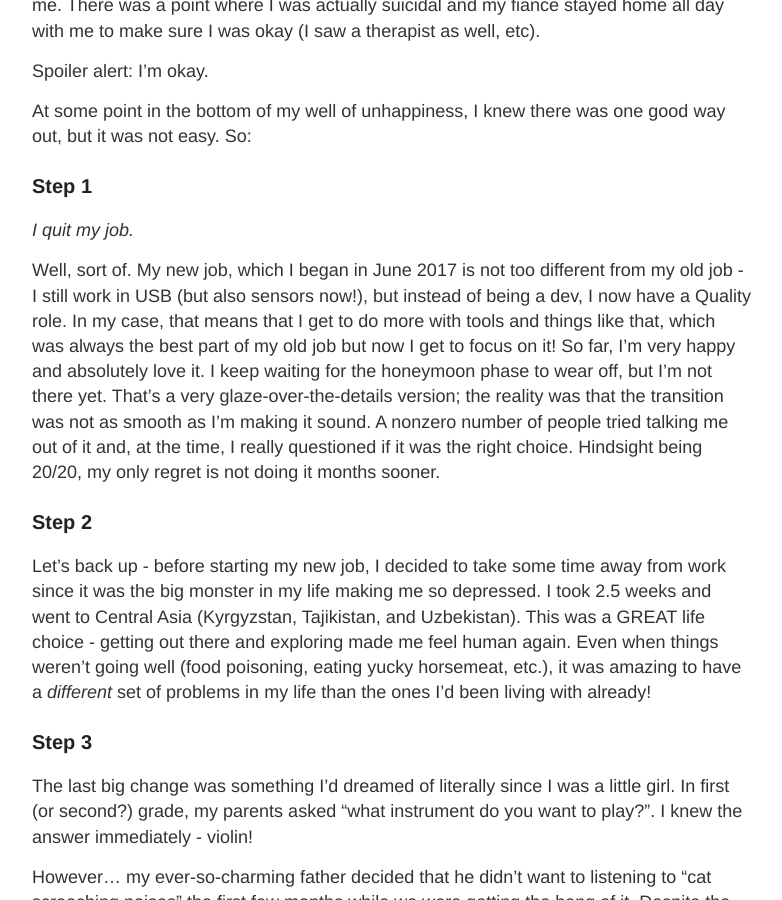
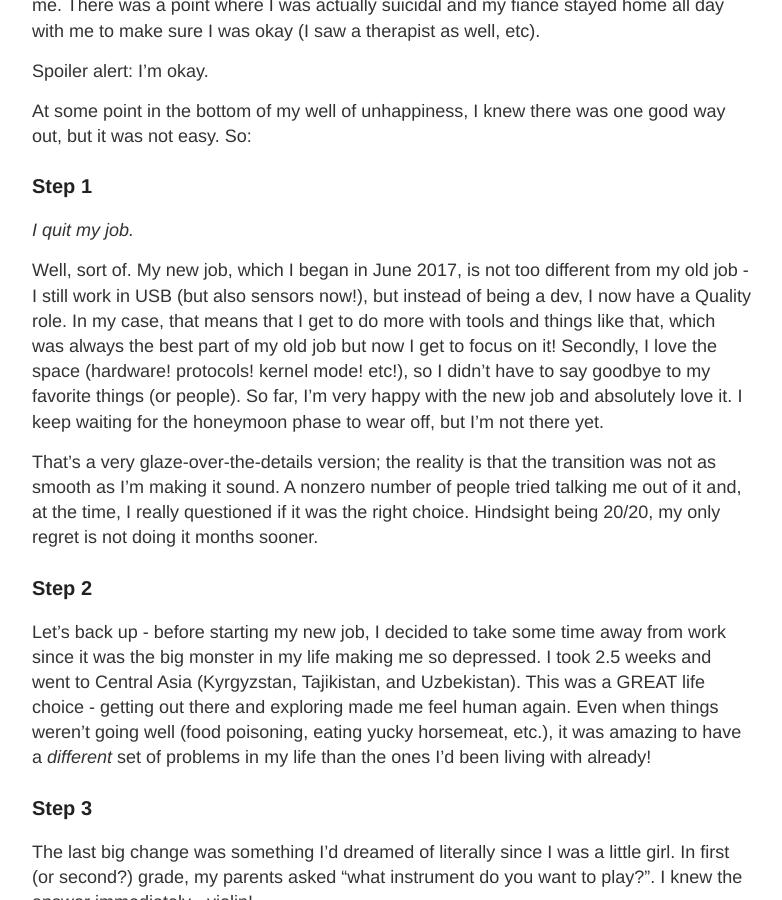
Before and after one commit to mrb113/mrb113.github.io, a Jekyll site: the page built from _posts/2017-9-19-Something-New.md, in a window 1280 px wide and 900 px high, scrolled down 440 px. Shown: the whole window, without its empty margins (248-1030 px from the left). Built offline with Jekyll 4.4.1, drawn with Linux system fonts in a browser that asks for light colours; comment, search, counter and statistics services are not loaded.

Commit message:
add things and stuff.

```diff
--- a/_posts/2017-9-19-Something-New.md
+++ b/_posts/2017-9-19-Something-New.md
@@ -18,9 +18,10 @@ At some point in the bottom of my well of unhappiness, I knew there was one good
 
 *I quit my job.*
 
-Well, sort of. My new job, which I began in June 2017 is not too different from my old job - I still work in USB (but also sensors now!), but instead of being a dev, I now have a Quality role. In my case, that means that I get to do more with tools and things like that, which was always the best part of my old job but now I get to focus on it!
-So far, I'm very happy and absolutely love it. I keep waiting for the honeymoon phase to wear off, but I'm not there yet.
-That's a very glaze-over-the-details version; the reality was that the transition was not as smooth as I'm making it sound. A nonzero number of people tried talking me out of it and, at the time, I really questioned if it was the right choice. Hindsight being 20/20, my only regret is not doing it months sooner.
+Well, sort of. My new job, which I began in June 2017, is not too different from my old job - I still work in USB (but also sensors now!), but instead of being a dev, I now have a Quality role. In my case, that means that I get to do more with tools and things like that, which was always the best part of my old job but now I get to focus on it! Secondly, I love the space (hardware! protocols! kernel mode! etc!), so I didn't have to say goodbye to my favorite things (or people).
+So far, I'm very happy with the new job and absolutely love it. I keep waiting for the honeymoon phase to wear off, but I'm not there yet.
+
+That's a very glaze-over-the-details version; the reality is that the transition was not as smooth as I'm making it sound. A nonzero number of people tried talking me out of it and, at the time, I really questioned if it was the right choice. Hindsight being 20/20, my only regret is not doing it months sooner.
 
 ### Step 2
 Let's back up - before starting my new job, I decided to take some time away from work since it was the big monster in my life making me so depressed. I took 2.5 weeks and went to Central Asia (Kyrgyzstan, Tajikistan, and Uzbekistan). This was a GREAT life choice - getting out there and exploring made me feel human again. Even when things weren't going well (food poisoning, eating yucky horsemeat, etc.), it was amazing to have a *different* set of problems in my life than the ones I'd been living with already!
```
